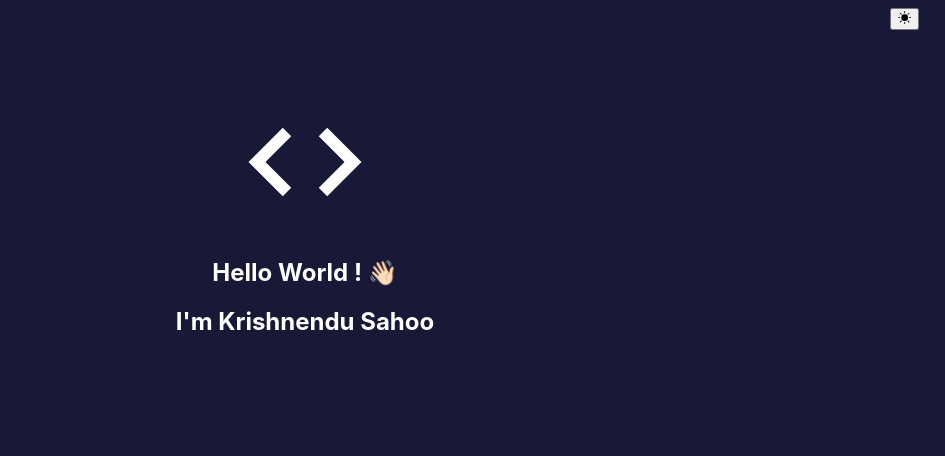
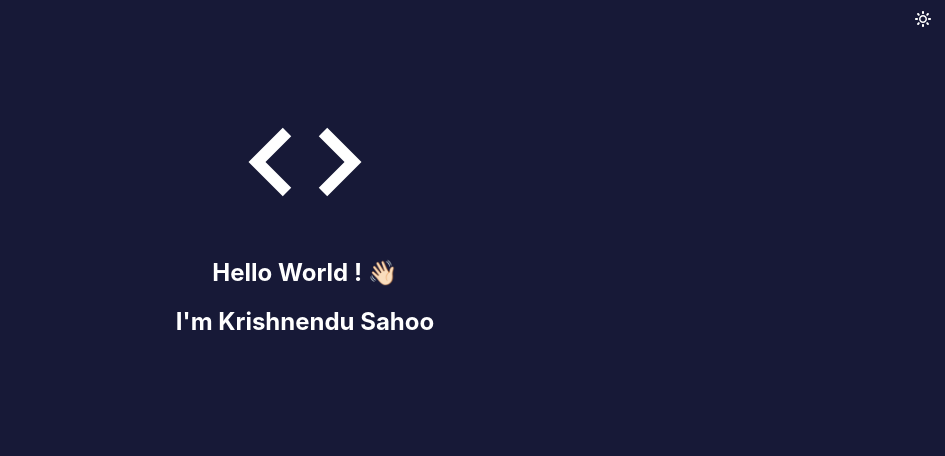
Before and after one commit to iKrishnendu/portfolio, a React (Create React App) app: page / in a window 1280 px wide. Shown: the top 456 px of the page, without its empty margins (335-1280 px from the left). Built offline with nearby package versions, Linux system fonts and the light colour scheme.

Commit message:
done. dark mode

```diff
--- a/src/components/Hero.css
+++ b/src/components/Hero.css
@@ -8,10 +8,16 @@
 
 .hero {
   justify-content: space-around;
-  padding: 50px;
+  /* padding: 50px; */
   padding-top: 90px;
 }
 
 .hero-1st-pic {
   color: var(--text-clr);
 }
+
+@media screen and (max-width: 768px) {
+  /* .hero--main {
+    height: 80vh;
+  } */
+}
--- a/src/components/Theme.css
+++ b/src/components/Theme.css
@@ -2,8 +2,15 @@
   /* float: right; */
   position: fixed;
   /* left: 0%; */
-  right: 2%;
-  top: 0.5rem;
+  /* right: 2%; */
+  /* top: 0.5rem; */
+  top: 10px;
+  right: 8px;
   z-index: 3;
   overflow: hidden;
 }
+.switch-theme-button {
+  background-color: transparent;
+  border: none;
+  font-size: medium;
+}
--- a/src/components/Theme.js
+++ b/src/components/Theme.js
@@ -1,7 +1,7 @@
 import React, { useState, useEffect } from "react";
 import "./Theme.css";
 import { BsFillMoonFill } from "react-icons/bs";
-import { BsFillSunFill } from "react-icons/bs";
+import { ImSun } from "react-icons/im";
 // import { ThemeType } from "./types";
 
 function Theme() {
@@ -26,7 +26,7 @@ function Theme() {
         <BsFillMoonFill />
       </button> */}
       <button className="switch-theme-button" onClick={handleSwitchTheme}>
-        {isDark ? <BsFillSunFill /> : <BsFillMoonFill />}
+        {isDark ? <ImSun style={{ color: "white" }} /> : <BsFillMoonFill />}
       </button>
     </div>
   );
```
